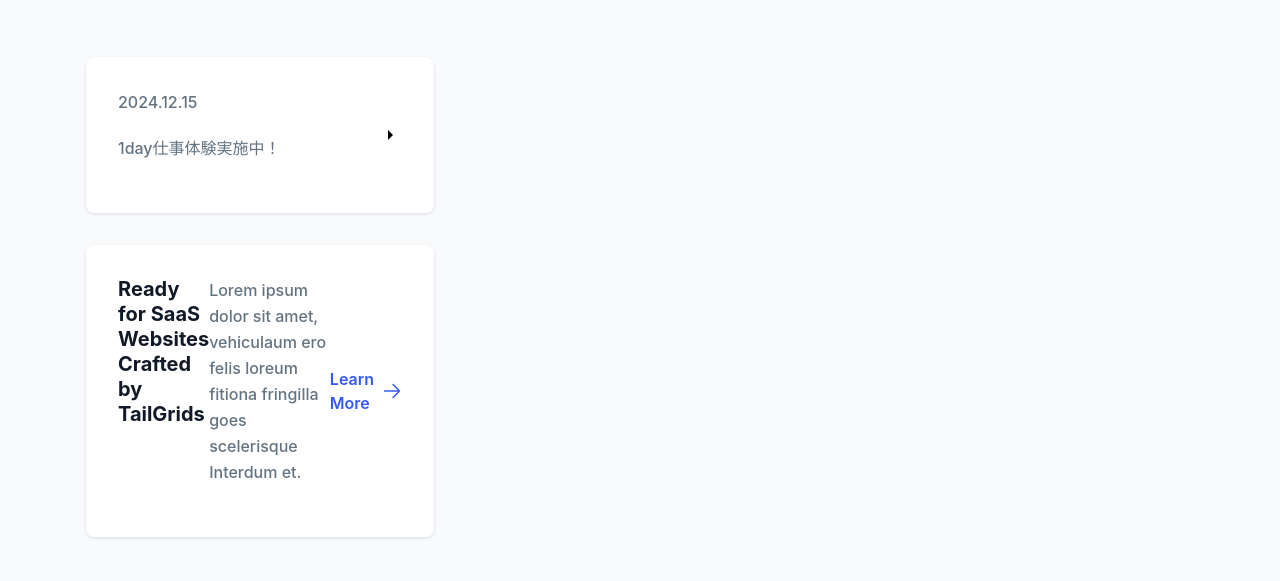
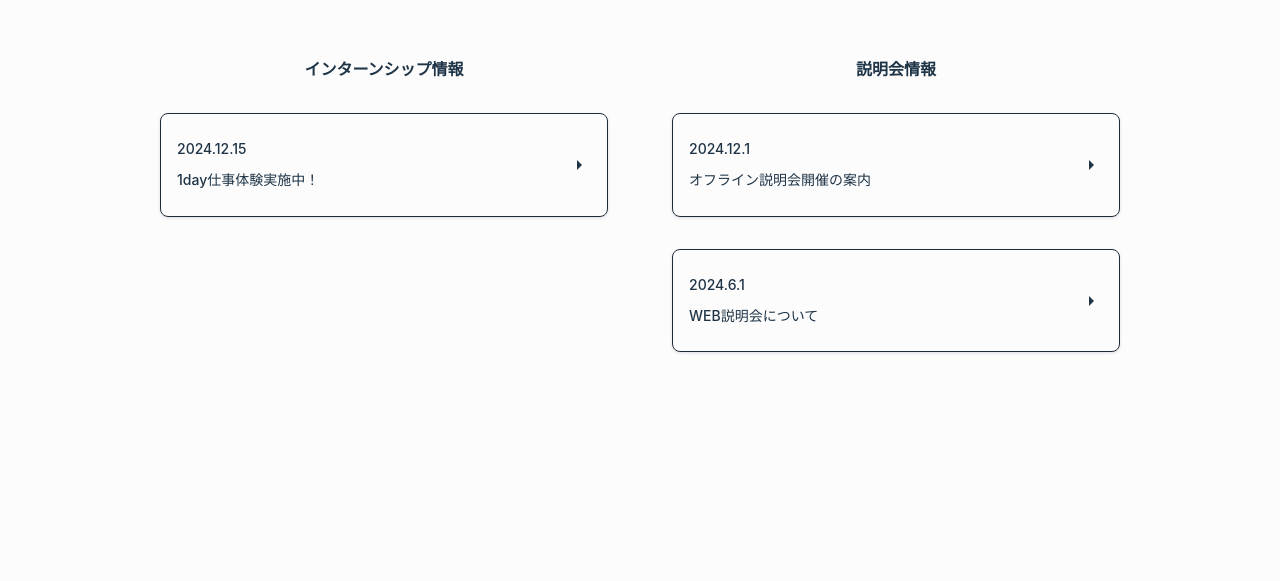
Before and after one commit to taku-Matsunaga/kikukawa-lp, a website: page src/index.html in a window 1280 px wide. Shown: the part 783-1364 px from the top of the page. Drawn offline with nearby package versions, Linux system fonts and the light colour scheme.

Commit message:
infoエリア

```diff
--- a/src/index.html
+++ b/src/index.html
@@ -13,7 +13,7 @@
       href="https://fonts.googleapis.com/css2?family=Material+Symbols+Outlined:opsz,wght,FILL,GRAD@24,400,0,0" />
   </head>
 
-  <body>
+  <body class="bg-[#FCFCFC]">
     <!-- ====== Navbar Section Start -->
     <header
       x-data="
@@ -90,7 +90,7 @@
     <!-- ====== Navbar Section End -->
 
     <!-- Heroエリア -->
-    <div class="relative bg-white pb-[110px] pt-[120px] lg:pt-[150px]">
+    <div class="relative pb-[110px] pt-[120px] lg:pt-[150px]">
       <div class="container mx-auto">
         <div class="-mx-4 flex flex-wrap items-center">
           <div class="w-full px-4 lg:w-5/12">
@@ -125,56 +125,70 @@
     <!-- ====== Heroエリア End -->
 
     <!-- infoエリア -->
-    <section class="bg-gray-1 pb-10 pt-20 lg:pb-20 lg:pt-[120px] dark:bg-dark">
-      <div class="container mx-auto">
+    <section class="pb-10 pt-20 lg:pb-20 lg:pt-[120px]">
+      <div
+        class="mx-auto flex w-11/12 max-w-screen-lg flex-col gap-4 sm:flex-row sm:gap-16">
+        <div class="container mx-auto flex flex-col gap-8">
+          <h3 class="text-textBlack text-center font-bold">
+            インターンシップ情報
+          </h3>
           <div class="-mx-4 flex-col flex-wrap justify-center">
-          <div class="w-full px-4 md:w-1/2 lg:w-1/3">
-            <a
-              href="javascript:void(0)"
-              class="mb-8 flex items-center justify-between rounded-lg bg-white px-6 py-8 shadow-1 duration-300 hover:shadow-3 sm:px-8 lg:px-6 xl:px-8">
-              <div>
-                <p
-                  class="mb-5 text-base font-medium leading-relaxed text-body-color">
+            <div class="w-full">
+              <a
+                href="javascript:void(0)"
+                class="mb-8 flex items-center justify-between rounded-lg border border-black bg-white px-4 py-6 shadow-1 duration-300 hover:shadow-3">
+                <div class="flex flex-col gap-2">
+                  <p class="text-textBlack text-sm font-medium leading-relaxed">
                     2024.12.15
                   </p>
                   <h3
-                  class="mb-5 text-base font-medium leading-relaxed text-body-color">
+                    class="text-textBlack text-sm font-medium leading-relaxed">
                     1day仕事体験実施中！
                   </h3>
                 </div>
-              <span class="material-symbols-outlined"> arrow_right </span>
-            </a>
-          </div>
-          <div class="w-full px-4 md:w-1/2 lg:w-1/3">
-            <div
-              class="mb-8 flex rounded-lg bg-white px-6 py-8 shadow-1 duration-300 hover:shadow-3 sm:px-8 lg:px-6 xl:px-8">
-              <h3>
-                <a
-                  href="javascript:void(0)"
-                  class="mb-3 block text-lg font-bold leading-tight text-dark hover:text-primary sm:text-xl sm:leading-tight lg:text-lg lg:leading-tight xl:text-xl xl:leading-tight dark:text-white">
-                  Ready for SaaS Websites Crafted by TailGrids
-                </a>
+                <span class="material-symbols-outlined text-textBlack">
+                  arrow_right
+                </span>
+              </a>
+            </div>
+          </div>
+        </div>
+        <div class="container mx-auto flex flex-col gap-8">
+          <h3 class="text-textBlack text-center font-bold">説明会情報</h3>
+          <div class="-mx-4 flex-col flex-wrap justify-center">
+            <div class="w-full">
+              <a
+                href="javascript:void(0)"
+                class="mb-8 flex items-center justify-between rounded-lg border border-black bg-white px-4 py-6 shadow-1 duration-300 hover:shadow-3">
+                <div class="flex flex-col gap-2">
+                  <p class="text-textBlack text-sm font-medium leading-relaxed">
+                    2024.12.1
+                  </p>
+                  <h3
+                    class="text-textBlack text-sm font-medium leading-relaxed">
+                    オフライン説明会開催の案内
                   </h3>
-              <p
-                class="mb-5 text-base font-medium leading-relaxed text-body-color">
-                Lorem ipsum dolor sit amet, vehiculaum ero felis loreum fitiona
-                fringilla goes scelerisque Interdum et.
-              </p>
-              <a
-                href="javascript:void(0)"
-                class="group inline-flex items-center font-semibold text-primary">
-                Learn More
-                <span class="pl-2 duration-300 group-hover:translate-x-2">
-                  <svg
-                    width="20"
-                    height="20"
-                    viewBox="0 0 20 20"
-                    fill="none"
-                    xmlns="http://www.w3.org/2000/svg">
-                    <path
-                      d="M18 9.5L11.5312 2.9375C11.25 2.65625 10.8125 2.65625 10.5312 2.9375C10.25 3.21875 10.25 3.65625 10.5312 3.9375L15.7812 9.28125H2.5C2.125 9.28125 1.8125 9.59375 1.8125 9.96875C1.8125 10.3438 2.125 10.6875 2.5 10.6875H15.8437L10.5312 16.0938C10.25 16.375 10.25 16.8125 10.5312 17.0938C10.6562 17.2188 10.8437 17.2812 11.0312 17.2812C11.2187 17.2812 11.4062 17.2188 11.5312 17.0625L18 10.5C18.2812 10.2187 18.2812 9.78125 18 9.5Z"
-                      fill="currentColor" />
-                  </svg>
+                </div>
+                <span class="material-symbols-outlined text-textBlack">
+                  arrow_right
+                </span>
+              </a>
+            </div>
+            <div class="w-full">
+              <a
+                href="javascript:void(0)"
+                class="mb-8 flex items-center justify-between rounded-lg border border-black bg-white px-4 py-6 shadow-1 duration-300 hover:shadow-3">
+                <div class="flex flex-col gap-2">
+                  <p class="text-textBlack text-sm font-medium leading-relaxed">
+                    2024.6.1
+                  </p>
+                  <h3
+                    class="text-textBlack text-sm font-medium leading-relaxed">
+                    WEB説明会について
+                  </h3>
+                </div>
+                <span class="material-symbols-outlined text-textBlack">
+                  arrow_right
                 </span>
               </a>
             </div>
--- a/tailwind.config.js
+++ b/tailwind.config.js
@@ -2,6 +2,9 @@
 module.exports = {
   content: ["./src/**/*.{html,js}"],
   theme: {
+    colors: {
+      textBlack: '#1E3447',
+    },
     extend: {},
   },
   plugins: [require("tailgrids/plugin")],
```
Also changed, not shown: src/output.css. Lines whose indentation alone changed are shown as unchanged.
